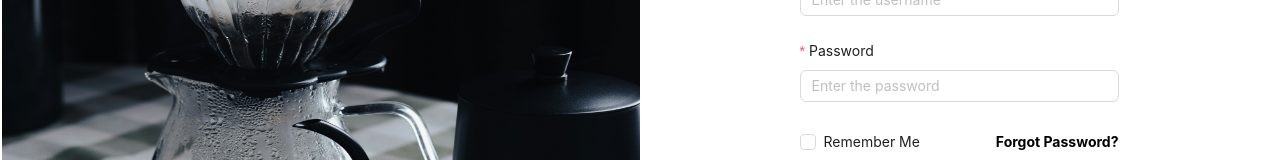
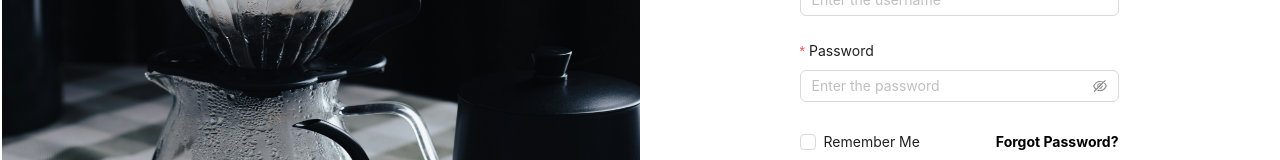
Before and after one commit to ashok-elumalai/deliveryApp, a React (Create React App) app in the folder delivery-app/: page /login in a window 1280 px wide. Shown: the part 384-544 px from the top of the page. Built offline with nearby package versions, Linux system fonts and the light colour scheme.

Commit message:
login and register page update

```diff
--- a/delivery-app/src/pages/LoginPage.js
+++ b/delivery-app/src/pages/LoginPage.js
@@ -4,7 +4,7 @@ import "./Form.css";
 import image from "../Assets/images/login2.jpg";
 
 const LoginPage = () => {
-  const onFinish = (values) => {
+  const onSubmit = (values) => {
     console.log("Received values:", values);
   };
 
@@ -18,14 +18,11 @@ const LoginPage = () => {
           className="background-image"
         />
       </div>
-      <div
-        className="form-container"
-        style={{ width: "50%" }} //backgroundColor: "black"
-      >
+      <div className="form-container" style={{ width: "50%" }}>
         <Form
           style={{ width: "50%" }}
           name="registration"
-          onFinish={onFinish}
+          onFinish={onSubmit}
           layout="vertical"
         >
           <Form.Item
@@ -74,11 +71,11 @@ const LoginPage = () => {
             name="password"
             rules={[{ required: true, message: "Please enter your password!" }]}
           >
-            <Input placeholder="Enter the password" />
+            <Input.Password placeholder="Enter the password" />
           </Form.Item>
           <Form.Item label="" name="rememberMe">
             <div style={{ display: "flex", justifyContent: "space-between" }}>
-              <Checkbox onChange={() => { }}>Remember Me</Checkbox>
+              <Checkbox>Remember Me</Checkbox>
               <Typography.Link
                 style={{ color: "black", fontWeight: 700 }}
                 href="#"
--- a/delivery-app/src/pages/RegistrationPage.js
+++ b/delivery-app/src/pages/RegistrationPage.js
@@ -4,7 +4,7 @@ import "./Form.css";
 import image from "../Assets/images/registration.jpg";
 
 const RegistrationPage = () => {
-  const onFinish = (values) => {
+  const onSubmit = (values) => {
     console.log("Received values:", values);
   };
 
@@ -25,7 +25,7 @@ const RegistrationPage = () => {
         <Form
           style={{ width: "50%" }}
           name="registration"
-          onFinish={onFinish}
+          onFinish={onSubmit}
           layout="vertical"
         >
           <Form.Item
```
